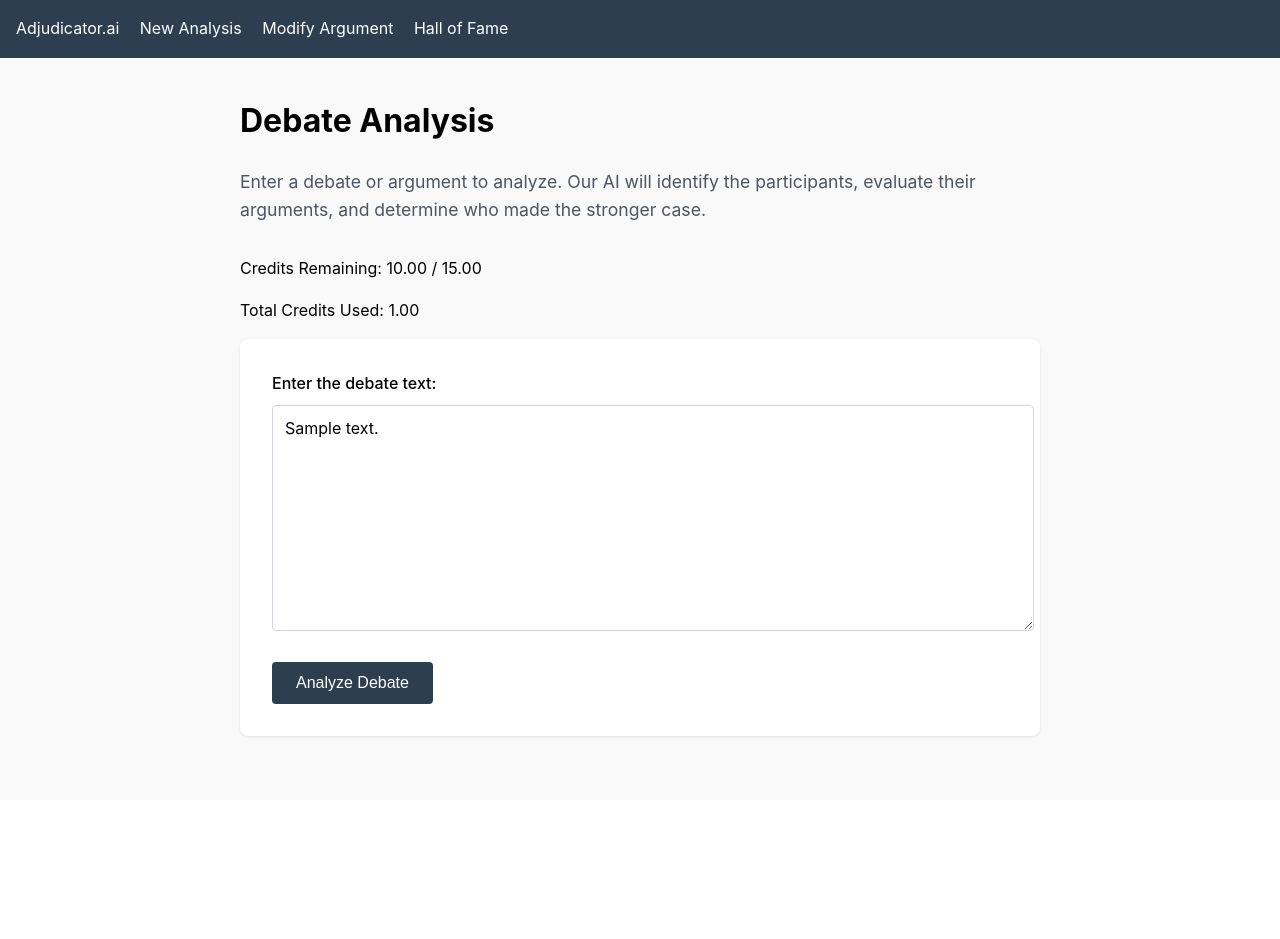
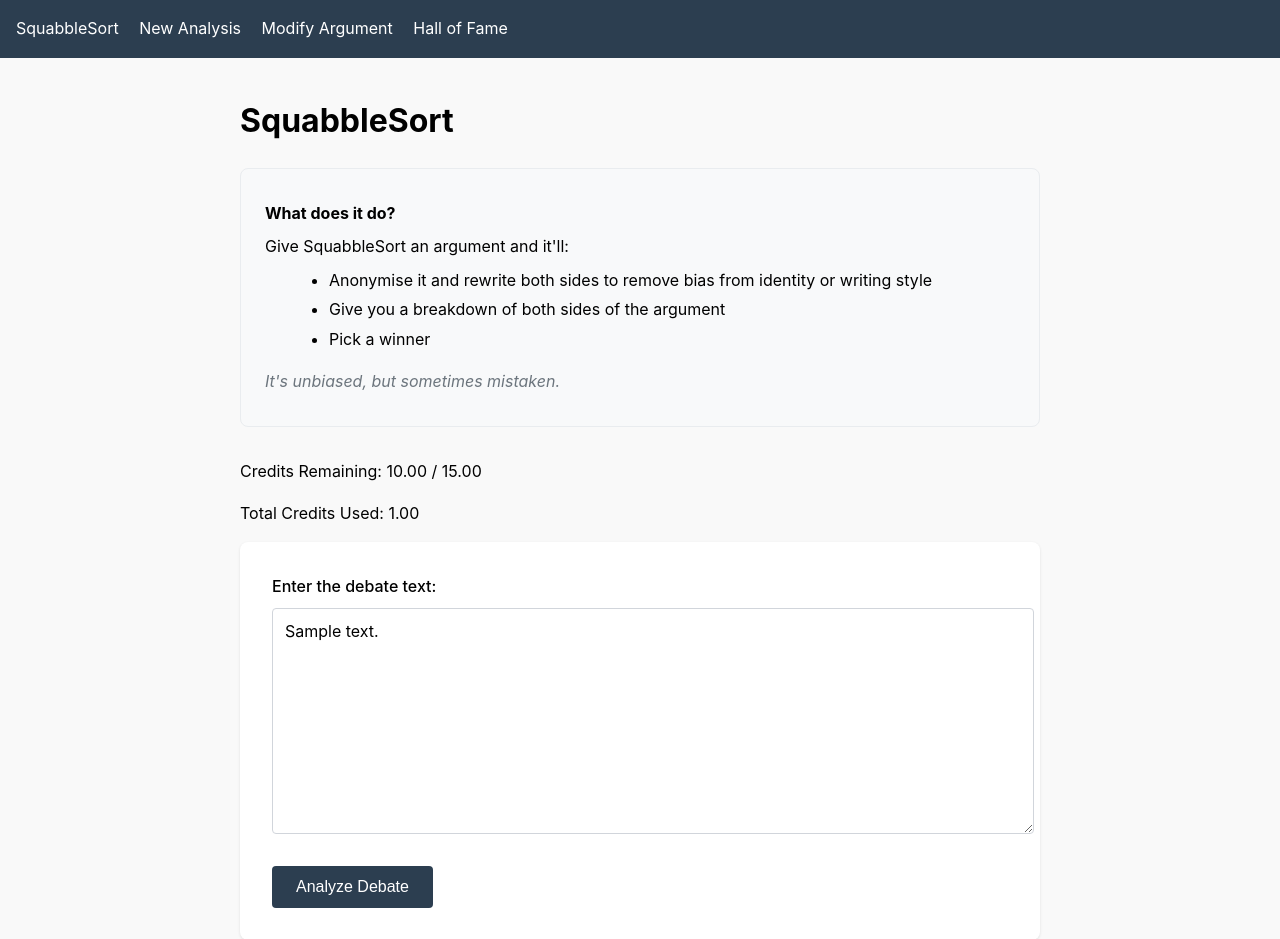
Before and after one commit to davidoj/adjudicator_ai, a Django app: template adjudicator/debate/templates/debate/home.html in a window 1280 px wide. Shown: the top 939 px of the page. Before the commit the page ends 738 px from the top, so only its background shows below. Run offline with Django 5.2, Linux system fonts and the light colour scheme; the template is opened without the code that fills it: most values are stand-ins (such as "Sample title", 1, 10 or a date in 2020).

Commit message:
add explanation

```diff
--- a/adjudicator/debate/templates/debate/home.html
+++ b/adjudicator/debate/templates/debate/home.html
@@ -11,8 +11,17 @@
         <div class="loading-text">Analyzing debate...</div>
     </div>
 
-    <h1>Debate Analysis</h1>
-    <p class="intro">Enter a debate or argument to analyze. Our AI will identify the participants, evaluate their arguments, and determine who made the stronger case.</p>
+    <h1>SquabbleSort</h1>
+    <div class="explanation">
+        <p><strong>What does it do?</strong></p>
+        <p>Give SquabbleSort an argument and it'll:</p>
+        <ul>
+            <li>Anonymise it and rewrite both sides to remove bias from identity or writing style</li>
+            <li>Give you a breakdown of both sides of the argument</li>
+            <li>Pick a winner</li>
+        </ul>
+        <p class="disclaimer">It's unbiased, but sometimes mistaken.</p>
+    </div>
 
     <div class="credit-info">
         <p>Credits Remaining: {{ credits|floatformat:2 }} / 15.00</p>
@@ -152,6 +161,32 @@
         0% { transform: rotate(0deg); }
         100% { transform: rotate(360deg); }
     }
+
+    .explanation {
+        background: #f8f9fa;
+        padding: 1.5rem;
+        border-radius: 8px;
+        margin-bottom: 2rem;
+        border: 1px solid #e9ecef;
+    }
+
+    .explanation p {
+        margin: 0.5rem 0;
+    }
+
+    .explanation ul {
+        margin: 0.5rem 0 1rem 1.5rem;
+    }
+
+    .explanation li {
+        margin: 0.25rem 0;
+    }
+
+    .disclaimer {
+        font-style: italic;
+        color: #6c757d;
+        margin-top: 1rem;
+    }
 </style>
 
 <script>
--- a/adjudicator/templates/base.html
+++ b/adjudicator/templates/base.html
@@ -77,7 +77,7 @@
 </head>
 <body>
     <nav>
-        <a href="{% url 'home' %}">Adjudicator.ai</a>
+        <a href="{% url 'home' %}">SquabbleSort</a>
         <a href="{% url 'home' %}">New Analysis</a>
         {% if original_text %}
             <form action="{% url 'home' %}" method="get" style="display: inline;">
```
